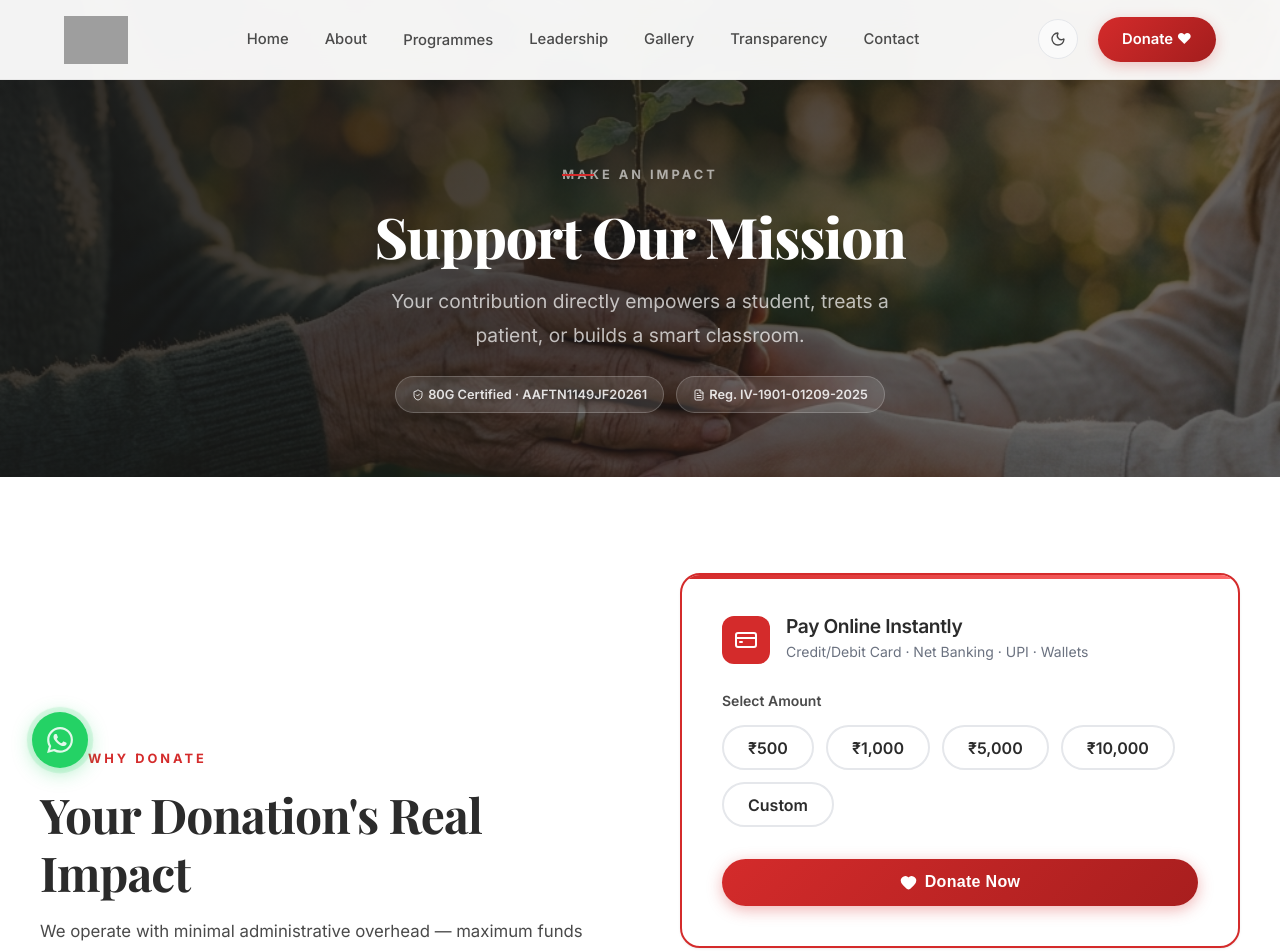
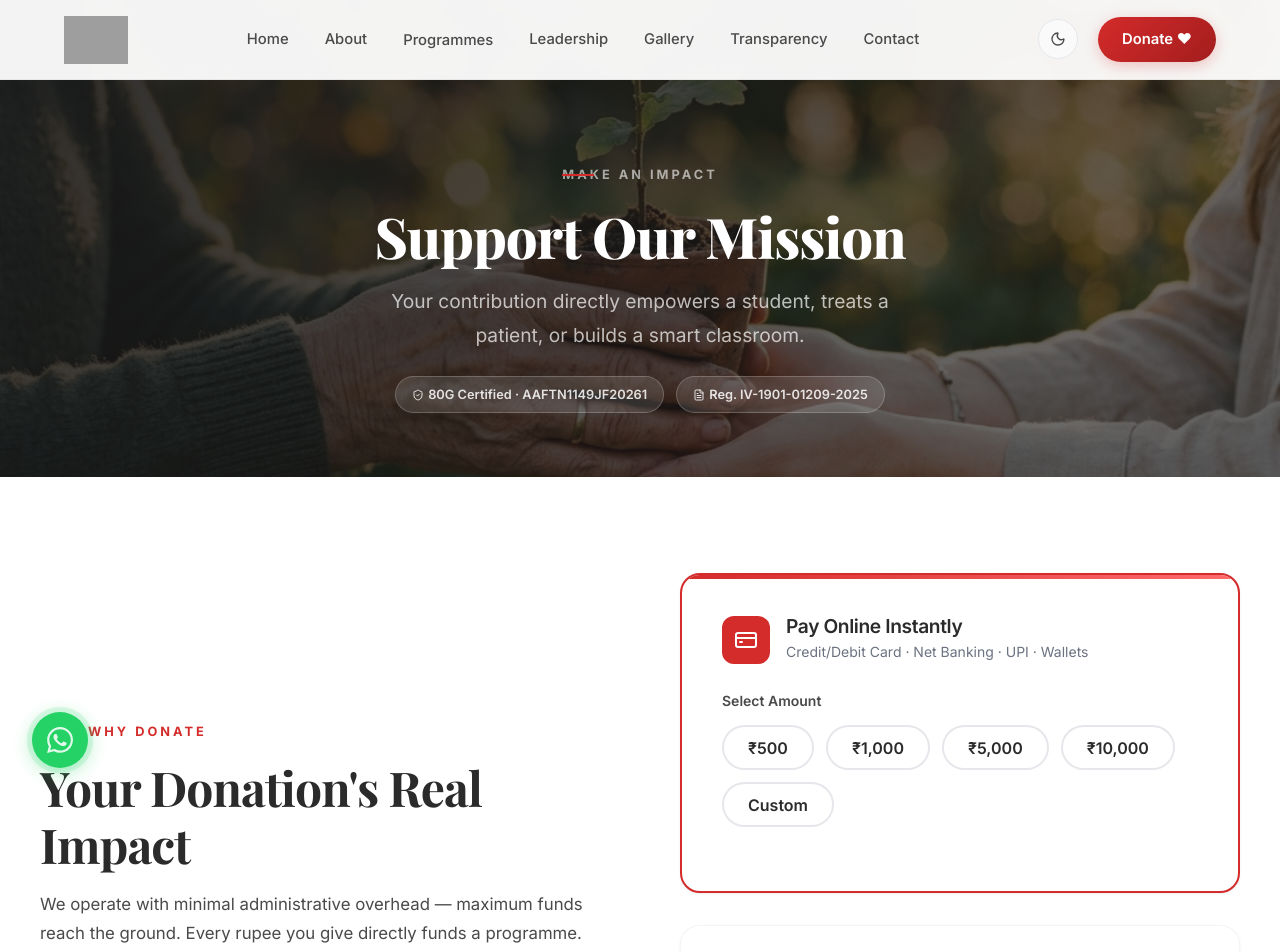
Before and after one commit to MASUMNEXZEN/nexzen-foundation, a Next.js app: page /donate in a window 1280 px wide. Shown: the top 952 px of the page. Built offline with nearby package versions, Linux system fonts and the light colour scheme; grey boxes are pictures that could not be loaded; a web font is replaced by a local one.

Commit message:
revert: restore original Razorpay embedded button

```diff
--- a/src/app/components/RazorpayButton.js
+++ b/src/app/components/RazorpayButton.js
@@ -1,58 +1,23 @@
 'use client';
-import { Heart } from 'lucide-react';
+import { useEffect, useRef } from 'react';
 
-export default function RazorpayButton({ amount }) {
-  // Parse the selected amount to a number (strip ₹ and commas)
-  const numericAmount = amount && amount !== 'custom'
-    ? parseInt(amount.replace(/[₹,]/g, ''), 10)
-    : null;
+export default function RazorpayButton() {
+  const formRef = useRef(null);
 
-  // Razorpay Payment Page ID (from your dashboard)
-  const PAYMENT_PAGE_ID = 'pl_Ssp8Bd08o10mVS';
-
-  const handleClick = () => {
-    // Build the Razorpay hosted payment page URL
-    // Razorpay Payment Pages accept `amount` as a query param (in rupees)
-    let url = `https://rzp.io/l/${PAYMENT_PAGE_ID}`;
-    if (numericAmount) {
-      url += `?amount=${numericAmount}`;
+  useEffect(() => {
+    // Ensure the script is only injected once
+    if (formRef.current && formRef.current.children.length === 0) {
+      const script = document.createElement('script');
+      script.src = 'https://checkout.razorpay.com/v1/payment-button.js';
+      script.setAttribute('data-payment_button_id', 'pl_Ssp8Bd08o10mVS');
+      script.async = true;
+      formRef.current.appendChild(script);
     }
-    window.open(url, '_blank', 'noopener,noreferrer');
-  };
+  }, []);
 
   return (
-    <button
-      onClick={handleClick}
-      style={{
-        display: 'inline-flex',
-        alignItems: 'center',
-        justifyContent: 'center',
-        gap: '0.5rem',
-        background: 'linear-gradient(135deg, #D42B2B, #a81e1e)',
-        color: 'white',
-        border: 'none',
-        borderRadius: '50px',
-        padding: '0.9rem 2rem',
-        fontSize: '1rem',
-        fontWeight: 700,
-        cursor: 'pointer',
-        boxShadow: '0 4px 15px rgba(212,43,43,0.35)',
-        transition: 'transform 0.2s ease, box-shadow 0.2s ease',
-        marginTop: '0.5rem',
-        width: '100%',
-        letterSpacing: '0.3px',
-      }}
-      onMouseEnter={e => {
-        e.currentTarget.style.transform = 'translateY(-2px)';
-        e.currentTarget.style.boxShadow = '0 8px 24px rgba(212,43,43,0.4)';
-      }}
-      onMouseLeave={e => {
-        e.currentTarget.style.transform = 'translateY(0)';
-        e.currentTarget.style.boxShadow = '0 4px 15px rgba(212,43,43,0.35)';
-      }}
-    >
-      <Heart size={17} fill="white" />
-      {numericAmount ? `Donate ₹${numericAmount.toLocaleString('en-IN')}` : 'Donate Now'}
-    </button>
+    <div style={{ display: 'flex', justifyContent: 'flex-start', marginTop: '1rem' }}>
+      <form ref={formRef}></form>
+    </div>
   );
 }
--- a/src/app/donate/page.js
+++ b/src/app/donate/page.js
@@ -127,7 +127,7 @@ export default function Donate() {
                 )}
               </div>
 
-              <RazorpayButton amount={selectedAmount} />
+              <RazorpayButton />
             </div>
 
             {/* Bank Transfer */}
```
